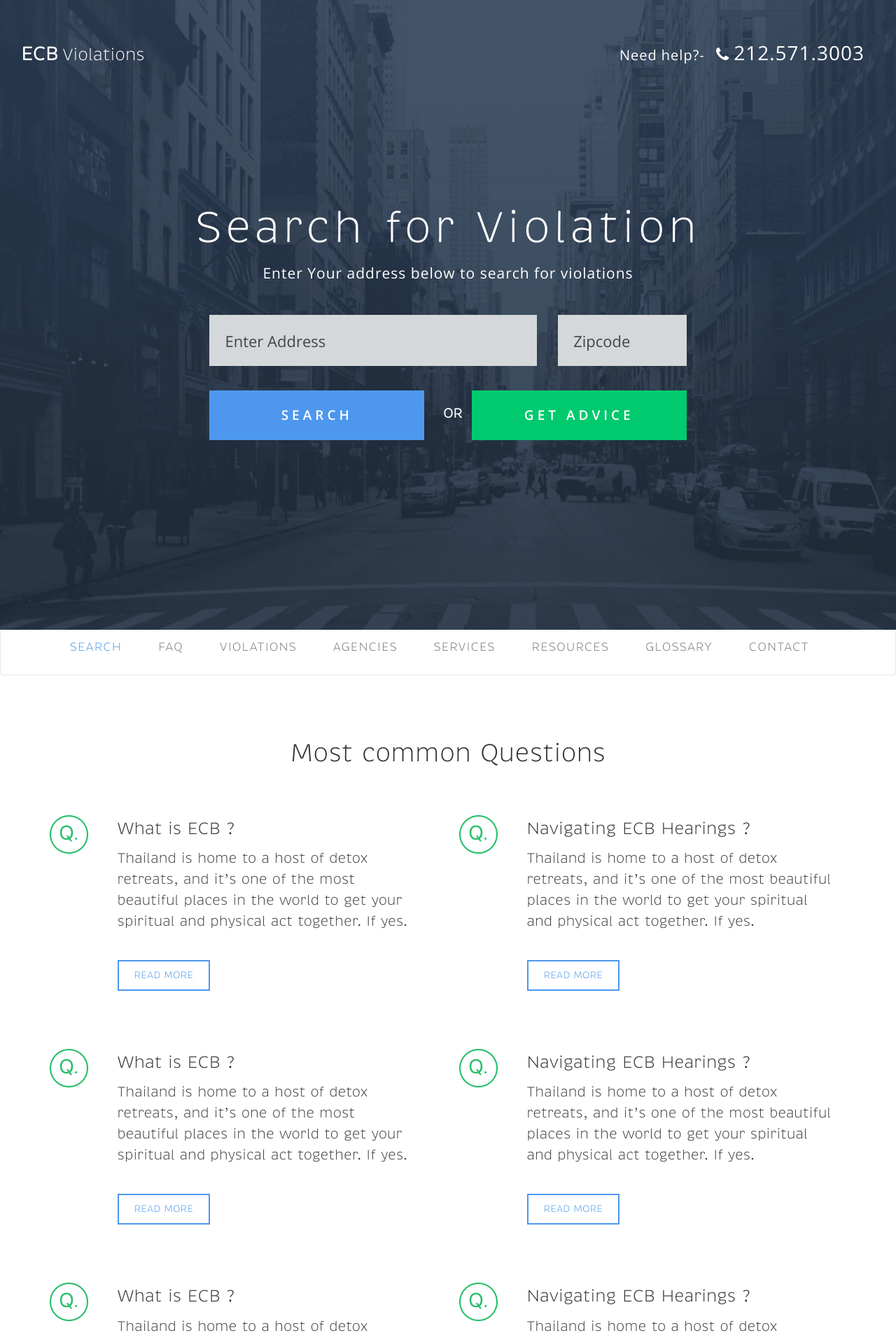
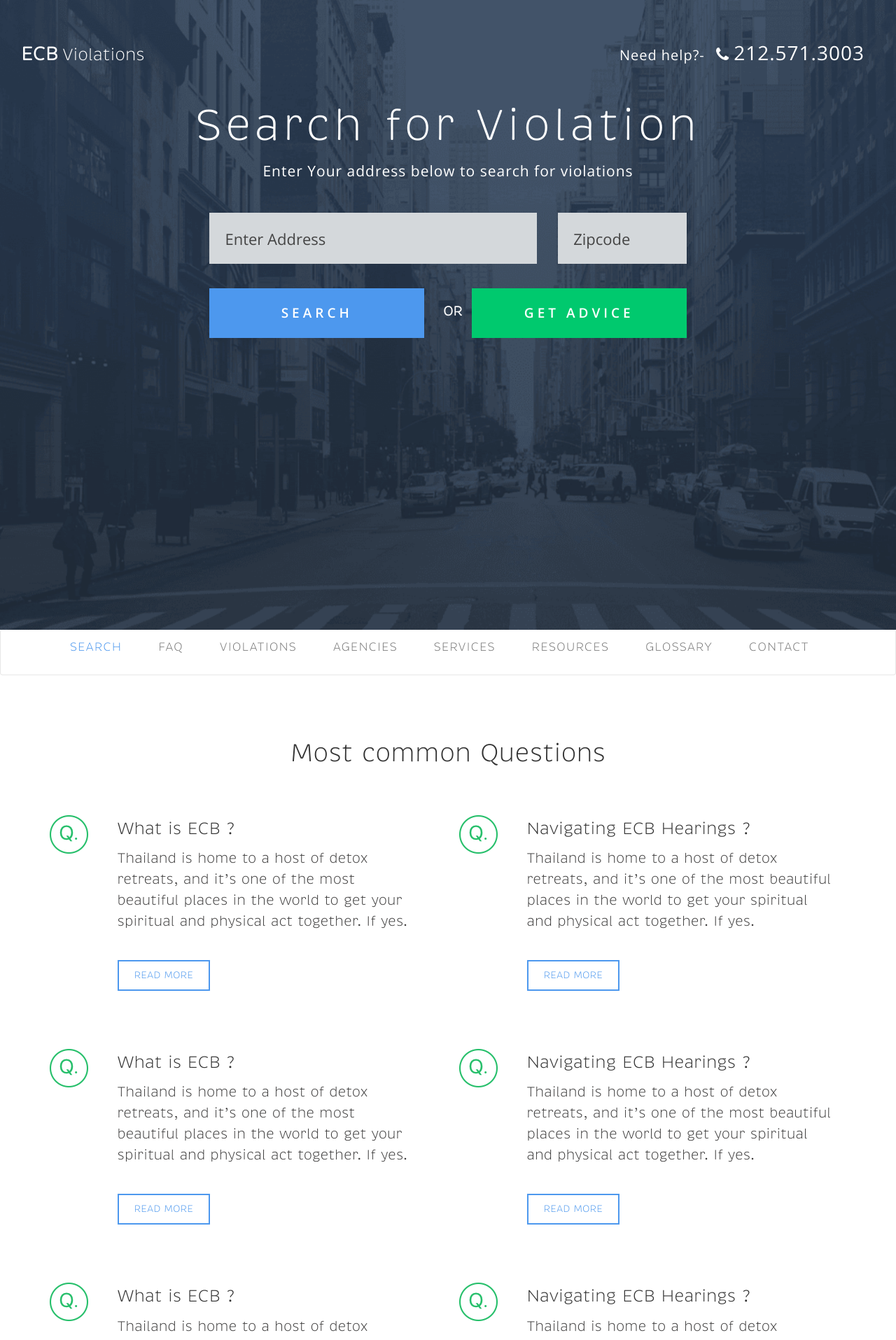
Before and after one commit to preetiksingh/digifront, a Jekyll site: the page built from index.html, in a window 1280 px wide. Shown: the top 1915 px of the page at 70% size. Built offline with Jekyll 4.4.1, drawn with Linux system fonts in a browser that asks for light colours; nearby versions of some CDN libraries.

Commit message:
Modification for mobile responsiveness

```diff
--- a/_sass/_landing.scss
+++ b/_sass/_landing.scss
@@ -8,10 +8,10 @@
 		padding-top: 25px;
 
 		.vh-center {
-			position: absolute;
+			/*position: absolute;
 			width: 100%;
 			top: 50%;
-			transform: translateY(-50%);
+			transform: translateY(-50%);*/
 
 
 
@@ -104,9 +104,9 @@
 
 			}
 			.vh-center {
-				position: absolute;
+				/*position: absolute;
 				top: 20%;
-				transform: translateY(0%);
+				transform: translateY(0%);*/
 
 
 
```
